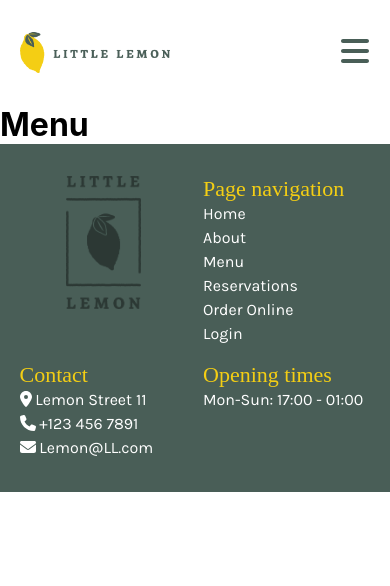
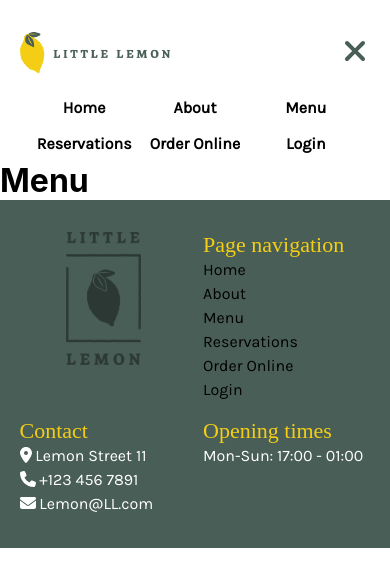
Before and after one commit to MiaaaV/Capstone-project, a React (Create React App) app in the folder little-lemon/: page /menu in a window 390 px wide. Shown: the top 586 px of the page. Built offline with nearby package versions, Linux system fonts and the light colour scheme; a web font is replaced by a local one.

Commit message:
mobile nav added, stuff fixed

```diff
--- a/little-lemon/public/index.html
+++ b/little-lemon/public/index.html
@@ -17,24 +17,9 @@
     <link rel="preconnect" href="https://fonts.gstatic.com" crossorigin>
     <link href="https://fonts.googleapis.com/css2?family=Karla&family=Markazi+Text:wght@500&display=swap" rel="stylesheet">
 
-    <link rel="apple-touch-icon" href="%PUBLIC_URL%/logo192.png" />
-    <!--
-      manifest.json provides metadata used when your web app is installed on a
-      user's mobile device or desktop. See https://developers.google.com/web/fundamentals/web-app-manifest/
-    -->
-    <link rel="manifest" href="%PUBLIC_URL%/manifest.json" />
-    <!--
-      Notice the use of %PUBLIC_URL% in the tags above.
-      It will be replaced with the URL of the `public` folder during the build.
-      Only files inside the `public` folder can be referenced from the HTML.
-
-      Unlike "/favicon.ico" or "favicon.ico", "%PUBLIC_URL%/favicon.ico" will
-      work correctly both with client-side routing and a non-root public URL.
-      Learn how to configure a non-root public URL by running `npm run build`.
-    -->
     <title>Little Lemon</title>
   </head>
-  <body>
+  <body id="top">
     <noscript>You need to enable JavaScript to run this app.</noscript>
     <div id="root"></div>
     <!--
--- a/little-lemon/src/App.css
+++ b/little-lemon/src/App.css
@@ -1,3 +1,43 @@
 * {
   margin: 0 auto;
 }
+
+html {
+  scroll-behavior: smooth;
+}
+
+
+@media screen and (min-width: 1920px) {
+button {
+  display: inline-block;
+  border: none;
+  text-align: center;
+  transition: all 0.5s;
+  cursor: pointer;
+}
+
+button span {
+  cursor: pointer;
+  display: inline-block;
+  position: relative;
+  transition: 0.5s;
+}
+
+button span:after {
+  content: '\00bb';
+  position: absolute;
+  opacity: 0;
+  top: 0;
+  right: -20px;
+  transition: 0.5s;
+}
+
+button:hover span {
+  padding-right: 25px;
+}
+
+button:hover span:after {
+  opacity: 1;
+  right: 0;
+}
+}
--- a/little-lemon/src/components/booking/Form.js
+++ b/little-lemon/src/components/booking/Form.js
@@ -62,12 +62,13 @@ function Form({ availableTimes, dispatchOnDateChange }) {
               <h2>Guest count</h2>
 
               <div>
-                <label htmlFor="adults">Adults: </label>
-                <select required
+                <label htmlFor="adultOpt">Adults: </label>
+                <select
                   id='adultOpt'
                   name="adult"
                   value={adult}
-                  onChange={e => setAdult(e.target.value)}>
+                  onChange={e => setAdult(e.target.value)}
+                  required>
                   <option value="0">0</option>
                   <option value="1">1</option>
                   <option value="2">2</option>
@@ -79,7 +80,7 @@ function Form({ availableTimes, dispatchOnDateChange }) {
               </div>
 
               <div>
-                <label htmlFor="children">Children: </label>
+                <label htmlFor="childOpt">Children: </label>
                 <select id='childOpt'
                   name="child"
                   value={child}
@@ -94,7 +95,7 @@ function Form({ availableTimes, dispatchOnDateChange }) {
               </div>
 
               <div>
-                <label htmlFor="access">Access: </label>
+                <label htmlFor="accessOpt">Access: </label>
                 <select id='accessOpt'
                   name="access"
                   value={access}
@@ -228,6 +229,9 @@ function Form({ availableTimes, dispatchOnDateChange }) {
         </fieldset>
 
         <ValidateForm
+          adultOpt={adult}
+          childOpt={child}
+          accessOpt={access}
           fname={fname}
           lname={lname}
           email={email}
--- a/little-lemon/src/components/booking/FormValidation.js
+++ b/little-lemon/src/components/booking/FormValidation.js
@@ -1,8 +1,23 @@
 import React from "react";
 
-function ValidateForm({ fname, lname, email, phone }) {
+function ValidateForm({ adultOpt, childOpt, accessOpt, fname, lname, email, phone }) {
 
   function Validation() {
+
+    const adult = parseInt(adultOpt);
+    const child = parseInt(childOpt);
+    const access = parseInt(accessOpt);
+
+    if (adult === 0 && child === 0 && access === 0) {
+      alert("Guest count cannot be empty!");
+      return;
+    }
+
+    if (adult === 0 && child > 0) {
+      alert("Cannot have children without any adults");
+      return;
+    }
+
     if (fname.length === 0 || lname.length === 0) {
       alert(`${fname.length === 0 ? 'First' : 'Last'} name cannot be empty`);
       return;
@@ -24,6 +39,11 @@ function ValidateForm({ fname, lname, email, phone }) {
       return;
     }
 
+    if (!phone) {
+      alert('Phone number can not be empty')
+      return
+    }
+
     if (isNaN(phone)) {
       alert('Please enter a valid phone number')
       return
@@ -35,7 +55,7 @@ function ValidateForm({ fname, lname, email, phone }) {
   return (
     <>
       <div className='btn-div'>
-        <button type="submit" onClick={Validation}>Book now</button>
+        <button type="submit" onClick={Validation}><span>Book now</span></button>
         <small>Table reservation is free of charge.</small>
       </div>
     </>
--- a/little-lemon/src/components/frontpage/Footer.js
+++ b/little-lemon/src/components/frontpage/Footer.js
@@ -13,19 +13,19 @@ function Footer() {
 
         <div className='footer'>
           <div className='logo-col'>
-            <NavLink to="/">
+            <a href="#top" onClick={() => window.scrollTo(0, 0)}>
               <img src={Logo} id='footer-logo' alt="Little Lemon logo" />
-            </NavLink>
+            </a>
           </div>
 
           <div className="footer-col">
             <h2>Page navigation</h2>
             <nav>
-              <ul class='footer-ul'>
+              <ul className='footer-ul'>
                 <li><NavLink to="/">Home</NavLink></li>
                 <li><NavLink to="/about">About</NavLink></li>
                 <li><NavLink to="/menu">Menu</NavLink></li>
-                <li><NavLink to="/reservations">Reservations</NavLink></li>
+                <li><NavLink to="/reservations" onClick={() => window.scrollTo(0, 0)}>Reservations</NavLink></li>
                 <li><NavLink to="/orderonline">Order Online</NavLink></li>
                 <li><NavLink to="/login">Login</NavLink></li>
               </ul>
--- a/little-lemon/src/components/frontpage/Header.js
+++ b/little-lemon/src/components/frontpage/Header.js
@@ -8,17 +8,20 @@ import './styles/media-queries/HeaderQuery.css';
 
 function Header() {
 
-  const [click, setClick] = useState(true);
-  const handleClick = () => setClick(!click);
+  const [click, setClick] = useState(false);
+
+  const handleClick = () => {
+    setClick(!click);
+  };
 
   return (
     <>
-      <header>
+      <header id="top">
         <NavLink to="/">
           <img src={Logo} alt="Little Lemon logo" />
         </NavLink>
 
-        <nav>
+        <nav className='nav-menu'>
           <ul>
             <li><NavLink to="/">Home</NavLink></li>
             <li><NavLink to="/about">About</NavLink></li>
@@ -32,7 +35,21 @@ function Header() {
         <div className='mobile-nav' onClick={handleClick}>
           {click ? (<FontAwesomeIcon icon={faBars} className='fa-icon' />) : (<FontAwesomeIcon icon={faClose} className='fa-icon' />)}
         </div>
+
       </header>
+
+      <div className={click ? 'nav-menu' : 'nav-menu active'}>
+        <nav>
+          <ul className='mobile-ul'>
+            <li><NavLink to="/">Home</NavLink></li>
+            <li><NavLink to="/about">About</NavLink></li>
+            <li><NavLink to="/menu">Menu</NavLink></li>
+            <li><NavLink to="/reservations">Reservations</NavLink></li>
+            <li><NavLink to="/orderonline">Order Online</NavLink></li>
+            <li><NavLink to="/login">Login</NavLink></li>
+          </ul>
+        </nav>
+      </div>
     </>
   )
 }
--- a/little-lemon/src/components/frontpage/Hero.js
+++ b/little-lemon/src/components/frontpage/Hero.js
@@ -15,7 +15,7 @@ function Hero() {
             <h2>Chicago</h2>
 
             <p>We are a family owned Mediterranean restaurant, focused on traditional recipes served with a modern twist.</p>
-            <NavLink to="/reservations"><button>Reserve a Table</button></NavLink>
+            <NavLink to="/reservations"><button><span>Reserve a Table </span></button></NavLink>
           </div>
 
           <div className='hero-right-box'>
--- a/little-lemon/src/components/frontpage/styles/Header.css
+++ b/little-lemon/src/components/frontpage/styles/Header.css
@@ -2,7 +2,7 @@ header {
   display: flex;
   align-items: center;
   justify-content: space-between;
-  margin: 2rem auto;
+  margin: 2rem auto 1rem auto;
   width: 90vw;
 }
 
@@ -11,14 +11,31 @@ header img {
   width: 150px;
 }
 
+ul {
+  display: flex;
+  padding: 0;
+  list-style: none;
+  gap: 1rem;
+}
+
+li a:link,
+li a:visited {
+  font-family: 'Karla', sans-serif;
+  text-decoration: none;
+  font-size: 16px;
+  color: black;
+}
+
+li a:hover,
+li a:active {
+  color: #495E57;
+  text-decoration: underline;
+}
+
 a,
 .mobile-nav {
   font-weight: 600;
-  margin: 0; /* logo */
-}
-
-ul {
-  display: none;
+  margin: 0;
 }
 
 .fa-icon{
@@ -26,3 +43,21 @@ ul {
   width: 2rem;
   color: #495E57;
 }
+
+.nav-menu {
+  display: none;
+}
+
+.nav-menu.active {
+  display: flex;
+  flex-direction: column;
+  padding: 0.5rem 0;
+  transition: transform 0.3s ease-in-out;
+  z-index: 2;
+}
+
+.mobile-ul {
+  display: grid;
+  grid-template-columns: repeat(3, 1fr);
+  gap: 1rem;
+}
--- a/little-lemon/src/components/frontpage/styles/Specials.css
+++ b/little-lemon/src/components/frontpage/styles/Specials.css
@@ -19,6 +19,10 @@
   display: block;
   font-size: 14px;
   padding: 0.8rem 1rem;
+}
+
+.special-container button:hover {
+background-color: #d8b711;
 }
 
 .special-grid {
@@ -94,3 +98,7 @@
   font-family: 'Karla', sans-serif;
   font-size: 14px;
 }
+
+.card-btn:hover {
+  color: #495E57;
+}
--- a/little-lemon/src/components/frontpage/styles/media-queries/HeaderQuery.css
+++ b/little-lemon/src/components/frontpage/styles/media-queries/HeaderQuery.css
@@ -1,28 +1,21 @@
 @media screen and (min-width: 768px) {
 
-  .mobile-nav {
+  .mobile-nav,
+  .mobile-nav-items {
     display: none;
   }
 
-  ul {
+  .nav-menu {
     display: flex;
-    padding: 0;
-    list-style: none;
-    gap: 1rem;
   }
 
   li a:link,
   li a:visited {
-    font-family: 'Karla', sans-serif;
-    text-decoration: none;
     font-size: 18px;
-    color: black;
   }
 
-  li a:hover,
-  li a:active {
-    color: #495E57;
-    text-decoration: underline;
+  .nav-menu.active {
+    display: none;
   }
 }
 
```
Also changed, not shown: little-lemon/src/components/frontpage/Specials.js (+6 -6 lines), little-lemon/public/manifest.json (deleted), 1 other file (tests, documents, lock files or other folders).
